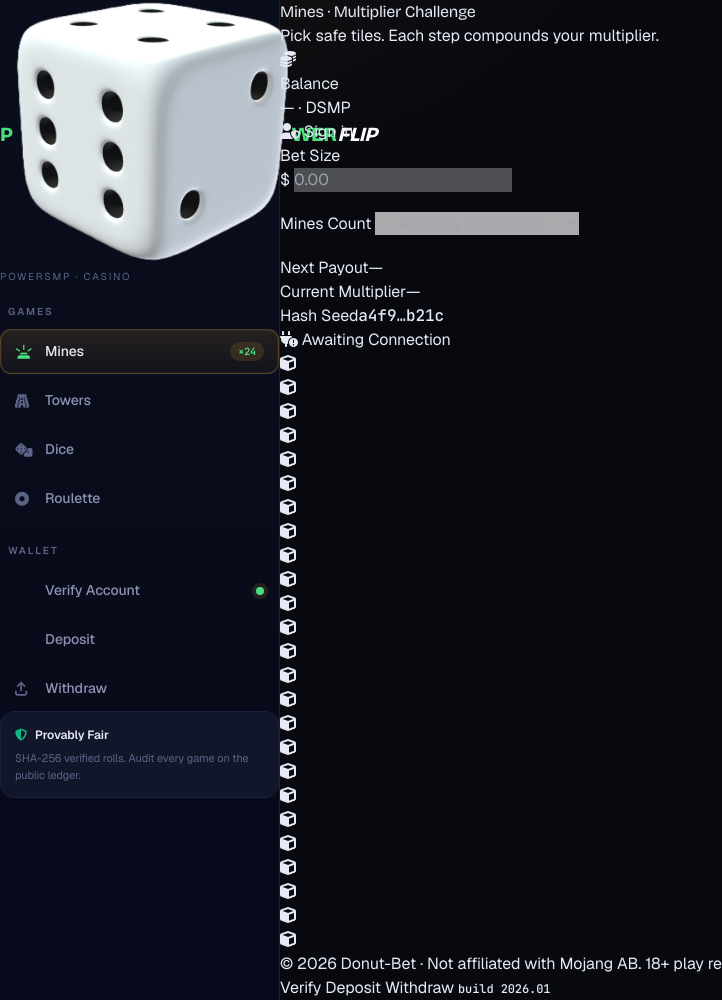
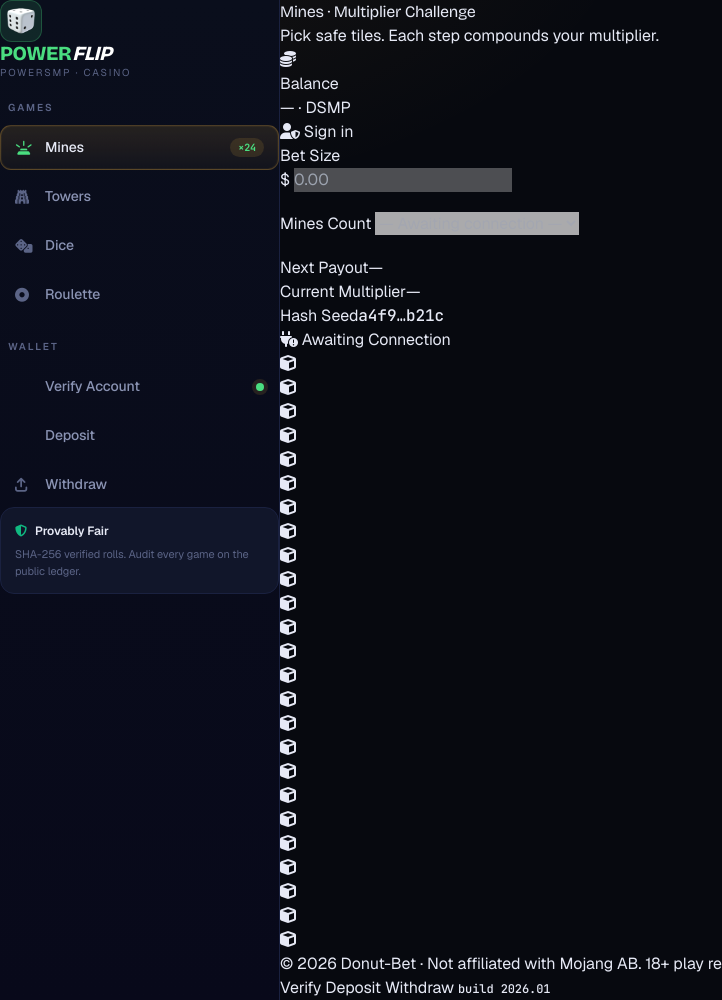
Before and after one commit to zocod3v-a11y/PowerFlip, a plain HTML site: page GamblingDonutSMP-main/GamblingDonutSMP-main/index.html in a window 1280 px wide. Shown: the whole page, without its empty margins (0-722 px from the left). Drawn offline with nearby package versions, Linux system fonts and the light colour scheme.

Commit message:
Update index.html

```diff
--- a/GamblingDonutSMP-main/GamblingDonutSMP-main/index.html
+++ b/GamblingDonutSMP-main/GamblingDonutSMP-main/index.html
@@ -15,12 +15,13 @@
 
     <aside class="sidebar">
             <a href="index.html" class="brand">
+                <span class="brand-mark"><img src="assets/wuerfel.png.webp" alt="PowerFlip"></span>
                 <div class="brand-text">
-                    <span class="brand-title">
-                        <span class="brand-green">P</span><img src="assets/wuerfel.png.webp" alt="O" class="brand-dice"><span class="brand-green">WER</span><span class="brand-white">FLIP</span>
-                    </span>
+                    <span class="brand-title"><span class="brand-green">POWER</span><span class="brand-white">FLIP</span></span>
                     <span class="brand-sub">PowerSMP · Casino</span>
                 </div>
+            </a>
+
             </a>
 
             </a>
```
